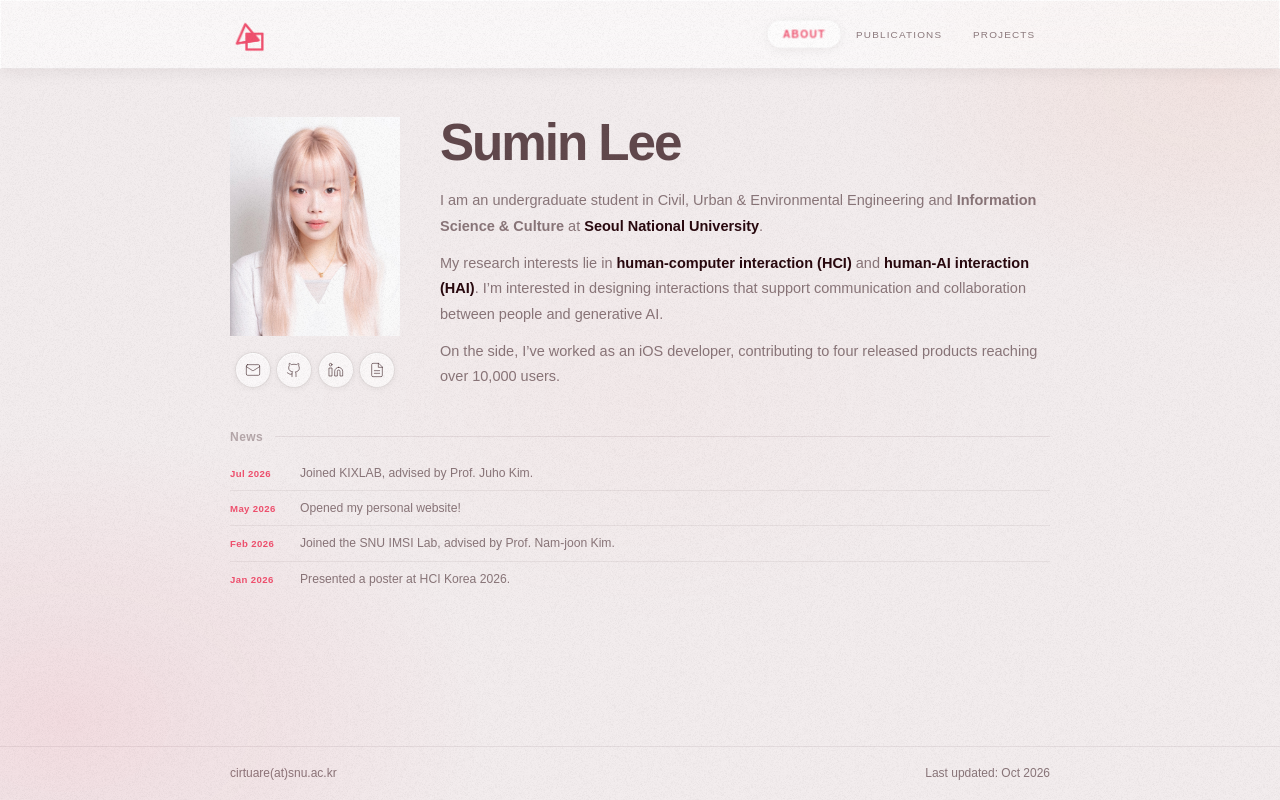
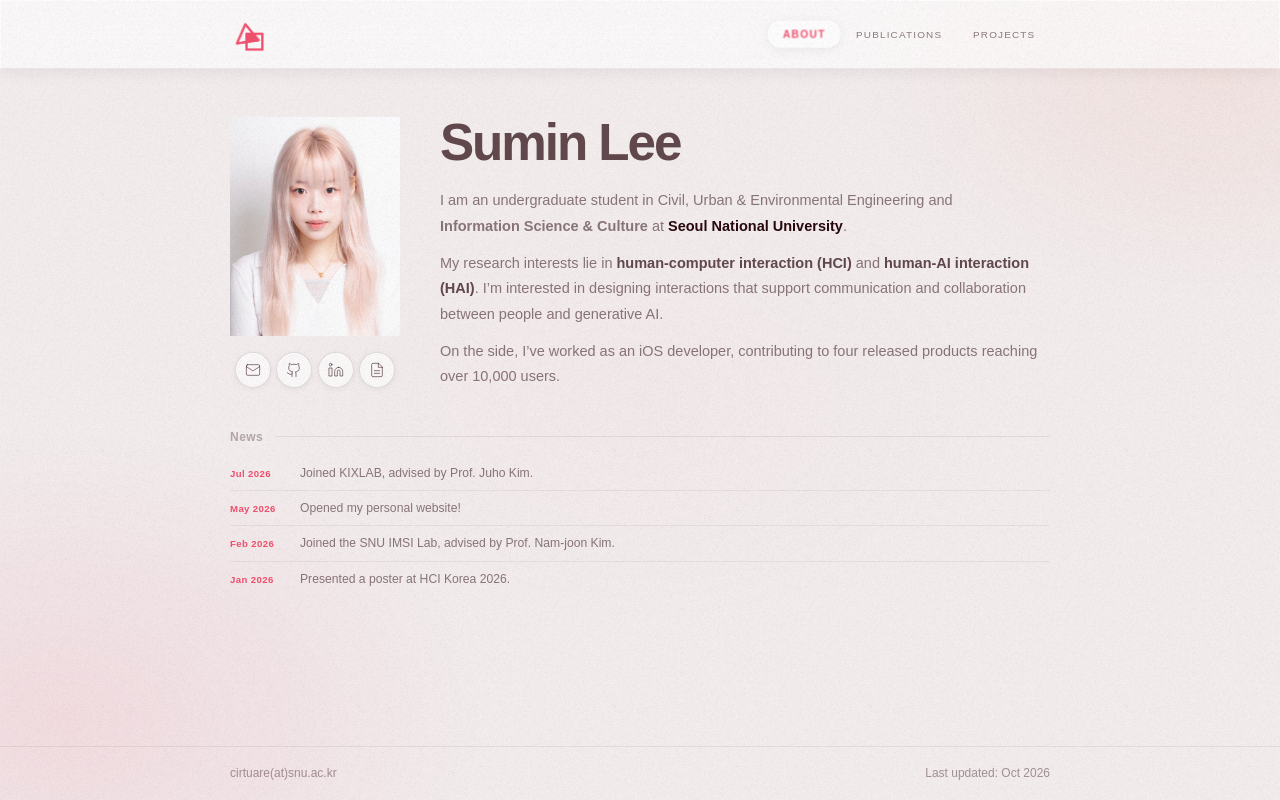
Before and after one commit to cirtuare/suminxlee, a React (Vite) app: page / in a window 1280 px wide. Built offline with nearby package versions, Linux system fonts and the light colour scheme; a web font is replaced by a local one.

Commit message:
Soften text emphasis and keep major name together

```diff
--- a/src/components/About.tsx
+++ b/src/components/About.tsx
@@ -68,14 +68,14 @@ export default function About() {
             <div style={{ display: 'flex', flexDirection: 'column', gap: '0.75rem' }}>
               <p style={{ fontFamily: 'var(--font)', fontWeight: 400, fontSize: '0.9375rem', color: 'var(--muted)', lineHeight: 1.75, margin: 0 }}>
                 I am an undergraduate student in Civil, Urban & Environmental Engineering and{' '}
-                <strong style={{ fontWeight: 700 }}>Information Science & Culture</strong> at{' '}
+                <strong style={{ fontWeight: 700, whiteSpace: 'nowrap' }}>Information Science & Culture</strong> at{' '}
                 <span style={{ fontWeight: 600, color: 'var(--text)' }}>Seoul National University</span>.
               </p>
               <p style={{ fontFamily: 'var(--font)', fontWeight: 400, fontSize: '0.9375rem', color: 'var(--muted)', lineHeight: 1.75, margin: 0 }}>
                 My research interests lie in{' '}
-                <span style={{ fontWeight: 600, color: 'var(--text)' }}>human-computer interaction (HCI)</span>
+                <span style={{ fontWeight: 600, color: 'rgba(40,8,14,0.72)' }}>human-computer interaction (HCI)</span>
                 {' '}and{' '}
-                <span style={{ fontWeight: 600, color: 'var(--text)' }}>human-AI interaction (HAI)</span>.
+                <span style={{ fontWeight: 600, color: 'rgba(40,8,14,0.72)' }}>human-AI interaction (HAI)</span>.
                 {' '}I’m interested in designing interactions that support communication and collaboration between people and generative AI.
               </p>
               <p style={{ fontFamily: 'var(--font)', fontWeight: 400, fontSize: '0.9375rem', color: 'var(--muted)', lineHeight: 1.75, margin: 0 }}>
@@ -107,14 +107,14 @@ export default function About() {
               <div style={{ display: 'flex', flexDirection: 'column', gap: '0.75rem' }}>
                 <p style={{ fontFamily: 'var(--font)', fontWeight: 400, fontSize: '0.90625rem', color: 'var(--muted)', lineHeight: 1.75, margin: 0 }}>
                   I am an undergraduate student in Civil, Urban & Environmental Engineering and{' '}
-                  <strong style={{ fontWeight: 700 }}>Information Science & Culture</strong> at{' '}
+                  <strong style={{ fontWeight: 700, whiteSpace: 'nowrap' }}>Information Science & Culture</strong> at{' '}
                   <span style={{ fontWeight: 600, color: 'var(--text)' }}>Seoul National University</span>.
                 </p>
                 <p style={{ fontFamily: 'var(--font)', fontWeight: 400, fontSize: '0.90625rem', color: 'var(--muted)', lineHeight: 1.75, margin: 0 }}>
                   My research interests lie in{' '}
-                  <span style={{ fontWeight: 600, color: 'var(--text)' }}>human-computer interaction (HCI)</span>
+                  <span style={{ fontWeight: 600, color: 'rgba(40,8,14,0.72)' }}>human-computer interaction (HCI)</span>
                   {' '}and{' '}
-                  <span style={{ fontWeight: 600, color: 'var(--text)' }}>human-AI interaction (HAI)</span>.
+                  <span style={{ fontWeight: 600, color: 'rgba(40,8,14,0.72)' }}>human-AI interaction (HAI)</span>.
                   {' '}I’m interested in designing interactions that support communication and collaboration between people and generative AI.
                 </p>
                 <p style={{ fontFamily: 'var(--font)', fontWeight: 400, fontSize: '0.90625rem', color: 'var(--muted)', lineHeight: 1.75, margin: 0 }}>
--- a/src/components/Layout.tsx
+++ b/src/components/Layout.tsx
@@ -67,7 +67,7 @@ export default function Layout({ tab, setTab, children }: Props) {
         <div className="site-container footer-row" style={{
           padding: mobile ? '1rem 1.25rem' : '1.1rem 2.5rem',
           display: 'flex', justifyContent: 'space-between', alignItems: 'center', flexWrap: 'wrap', gap: '0.4rem 1rem',
-          fontFamily: 'var(--font)', fontWeight: 400, fontSize: '0.75rem', lineHeight: 1.5, color: 'var(--muted)',
+          fontFamily: 'var(--font)', fontWeight: 400, fontSize: '0.75rem', lineHeight: 1.5, color: 'rgba(40,8,14,0.4)',
         }}>
           <span>cirtuare(at)snu.ac.kr</span>
           <span style={{ marginLeft: 'auto', textAlign: 'right', whiteSpace: 'nowrap' }}>
```
